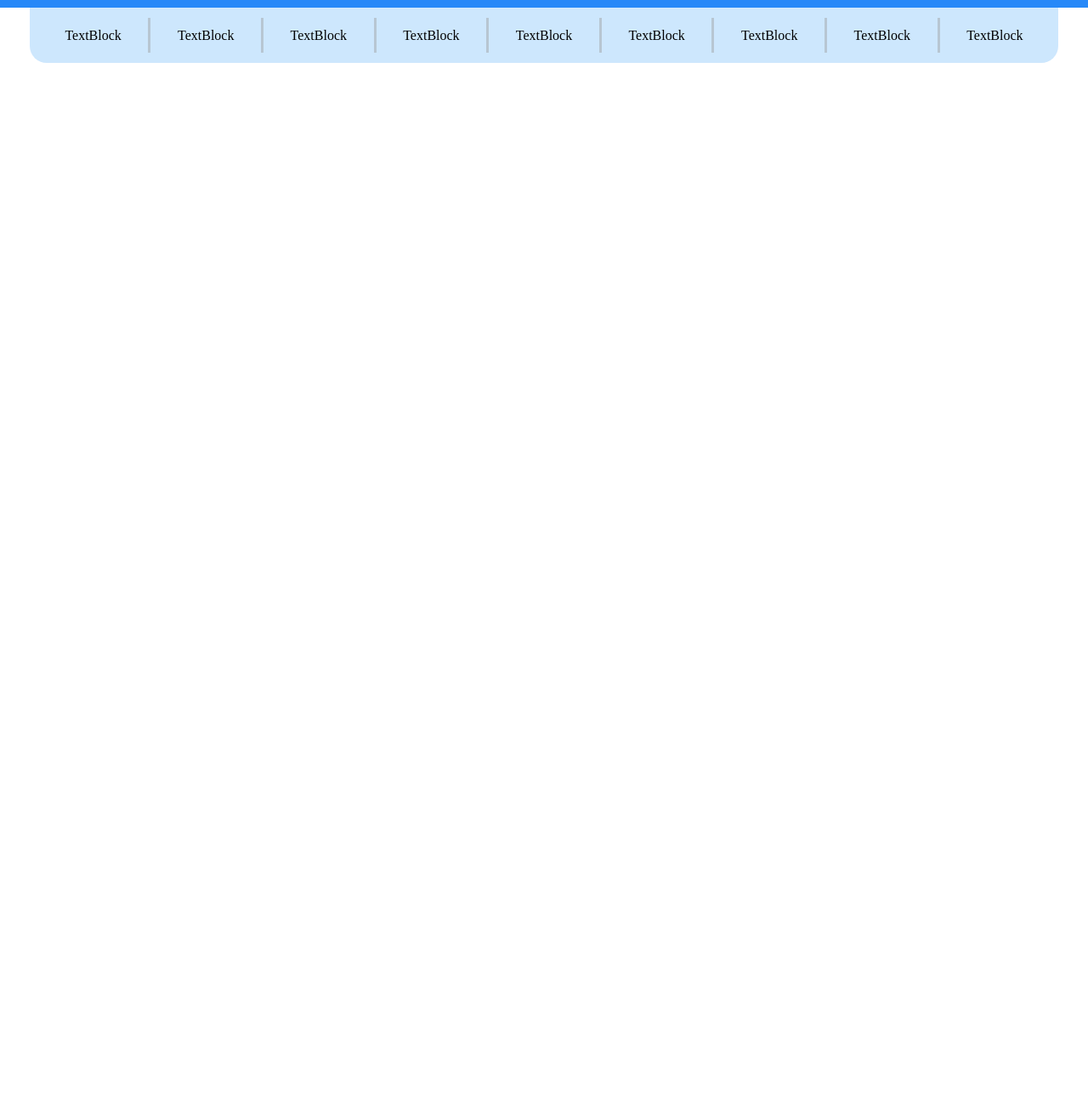
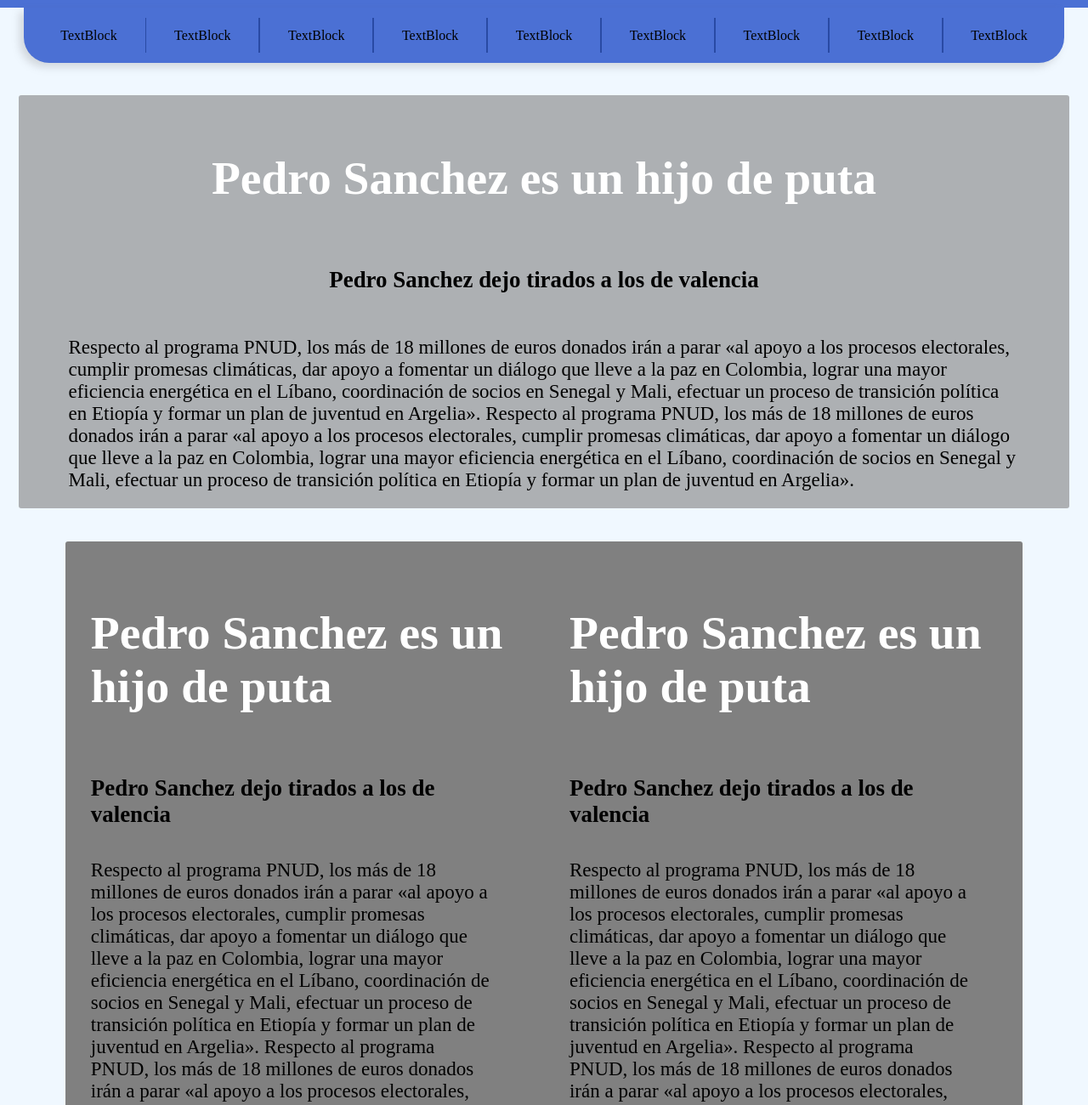
Before and after one commit to DatreRSX/Fachariodico, a plain HTML site: page index.html in a window 1280 px wide. Shown: the part 80-1380 px from the top of the page at 85% size. Before the commit the page ends 800 px from the top, so only its background shows below. Drawn offline with Linux system fonts and the light colour scheme.

Commit message:
a lot of shit

```diff
--- a/index.html
+++ b/index.html
@@ -8,11 +8,15 @@
 </head>
 
 <body>
-    <div id="CajonTitulo">
+
+
+<div id="CajonTitulo">
 
     <div id="Titulo">Fachariodico</div>
 
-        </div>
+</div>
+
+
 
 <div id="CajonUI">
 
@@ -36,5 +40,47 @@
 
 </div>
 
+<section id="Portada">
+<div id="Titulo"><h1>Pedro Sanchez es un hijo de puta </h1></div>
+<div id="Subtitulo"><h3>Pedro Sanchez  dejo tirados a los de valencia </h3></div>
+<div id="Parrafo">
+    Respecto al programa PNUD, los más de 18 millones de euros donados irán a parar «al apoyo a los procesos electorales, cumplir promesas climáticas,
+    dar apoyo a fomentar un diálogo que lleve a la paz en Colombia, lograr una mayor eficiencia energética en el Líbano,
+    coordinación de socios en Senegal y Mali, efectuar un proceso de transición política en Etiopía y formar un plan de juventud en Argelia».
+    Respecto al programa PNUD, los más de 18 millones de euros donados irán a parar «al apoyo a los procesos electorales, cumplir promesas climáticas,
+    dar apoyo a fomentar un diálogo que lleve a la paz en Colombia, lograr una mayor eficiencia energética en el Líbano,
+    coordinación de socios en Senegal y Mali, efectuar un proceso de transición política en Etiopía y formar un plan de juventud en Argelia».
+</div>
+</section>
+
+<section id="Noticias">
+
+    <div id="layout">
+    <div id="Titulo"><h1>Pedro Sanchez es un hijo de puta </h1></div>
+    <div id="Subtitulo"><h3>Pedro Sanchez  dejo tirados a los de valencia </h3></div>
+    <div id="Parrafo">
+        Respecto al programa PNUD, los más de 18 millones de euros donados irán a parar «al apoyo a los procesos electorales, cumplir promesas climáticas,
+        dar apoyo a fomentar un diálogo que lleve a la paz en Colombia, lograr una mayor eficiencia energética en el Líbano,
+        coordinación de socios en Senegal y Mali, efectuar un proceso de transición política en Etiopía y formar un plan de juventud en Argelia».
+        Respecto al programa PNUD, los más de 18 millones de euros donados irán a parar «al apoyo a los procesos electorales, cumplir promesas climáticas,
+        dar apoyo a fomentar un diálogo que lleve a la paz en Colombia, lograr una mayor eficiencia energética en el Líbano,
+        coordinación de socios en Senegal y Mali, efectuar un proceso de transición política en Etiopía y formar un plan de juventud en Argelia».
+    </div>
+</div>
+
+<div id="layout">
+    <div id="Titulo"><h1>Pedro Sanchez es un hijo de puta </h1></div>
+    <div id="Subtitulo"><h3>Pedro Sanchez  dejo tirados a los de valencia </h3></div>
+    <div id="Parrafo">
+        Respecto al programa PNUD, los más de 18 millones de euros donados irán a parar «al apoyo a los procesos electorales, cumplir promesas climáticas,
+        dar apoyo a fomentar un diálogo que lleve a la paz en Colombia, lograr una mayor eficiencia energética en el Líbano,
+        coordinación de socios en Senegal y Mali, efectuar un proceso de transición política en Etiopía y formar un plan de juventud en Argelia».
+        Respecto al programa PNUD, los más de 18 millones de euros donados irán a parar «al apoyo a los procesos electorales, cumplir promesas climáticas,
+        dar apoyo a fomentar un diálogo que lleve a la paz en Colombia, lograr una mayor eficiencia energética en el Líbano,
+        coordinación de socios en Senegal y Mali, efectuar un proceso de transición política en Etiopía y formar un plan de juventud en Argelia».
+    </div>
+</div>
+    </section>
+
 </body>
 </html>
--- a/styles.css
+++ b/styles.css
@@ -5,13 +5,14 @@ justify-content: center;
 align-items: center;
 margin: 0;
 flex-direction: column;
+background-color: aliceblue;
 }
 
 #CajonTitulo
 {
 display: flex;
 
-background-color: rgb(38, 136, 248);
+background-color: rgb(75, 112, 212);
 width: 100%;
 height:auto;
 padding: 10px;
@@ -33,16 +34,17 @@ font-family:'Times New Roman', Times, serif;
 
 font-family:'Times New Roman', Times, serif;
 display: flex;
-background-color:rgb(205, 231, 253);
-width: 100%;
+background-color: rgb(75, 112, 212);
+width: 94%;
 height:45px;
 padding: 10px;
 justify-content: center;
 align-items:center;
 align-content: center;
-border-bottom-left-radius: 20px ;
-border-bottom-right-radius: 20px ;
-width: 93%;
+border-bottom-left-radius: 30px ;
+border-bottom-right-radius: 30px ;
+box-shadow: -5px 5px  10px 0px rgba(128, 128, 128, 0.267);
+
 
 }
 
@@ -53,19 +55,93 @@ display: flex;
 align-items: center;
 justify-content: center;
 align-content: center;
-background-color: rgb(205, 231, 253);
 width: 15%;
 height: 40px;
-
-
-
 }
 
 #rayaGrisUI
 {
 
-height:90%;
-width:0.34%;
-background-color: rgba(153, 153, 153, 0.432);
+    height:90%;
+    width:0.2%;
+    background-color: rgba(21, 51, 136, 0.616);
+}
+
+#shadow
+{
+display: flex;
+   width: auto;
+   height: auto;
+}
+
+#Portada
+{
+display: flex;
+flex-direction: column;
+justify-content: center;
+align-items: center;
+background-color: rgba(128, 128, 128, 0.596);
+width:93.5%;
+height: auto;
+margin-top: 3%;
+border-radius: 3px;
+font-size: 37px;
+padding: 20px;
+}
+
+#Titulo
+{
+display: flex;
+justify-content: center;
+align-items: flex-end;
+align-content: flex-end;
+}
+#Subtitulo
+{
+display: flex;
+
+justify-content:center;
+align-items:flex-start;
+align-content: flex-start;
+font-size: 15px;
+width:93.5%;
+height: auto;
+font-size: 23px;
+}
+
+#Parrafo
+{
+display: flex;
+justify-content:center;
+align-items:center;
+align-content: center;
+font-size: 15px;
+width:93.5%;
+height: auto;
+font-size: 23px;
+margin-top: 2%;
+}
+
+#Noticias
+{
+    display: flex;
+
+    justify-content: center;
+    align-items: center;
+    background-color: gray;
+    width:88%;
+    height: auto;
+    margin-top: 3%;
+    border-radius: 3px;
+    font-size: 37px;
+
 
 }
+
+#layout
+{
+width: 50%;
+flex-wrap: nowrap;
+height: auto;
+padding: 30px;
+}
```
